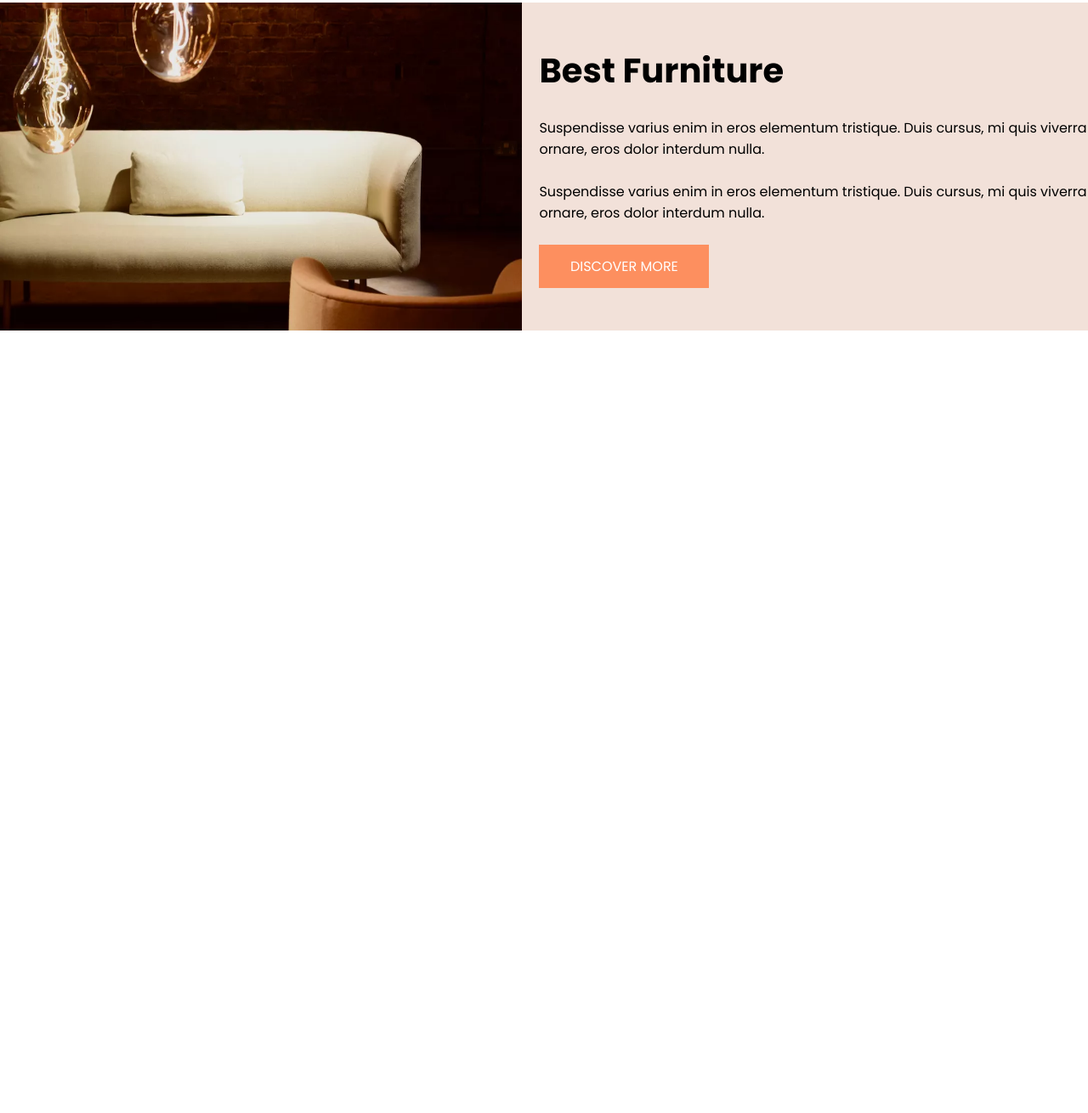
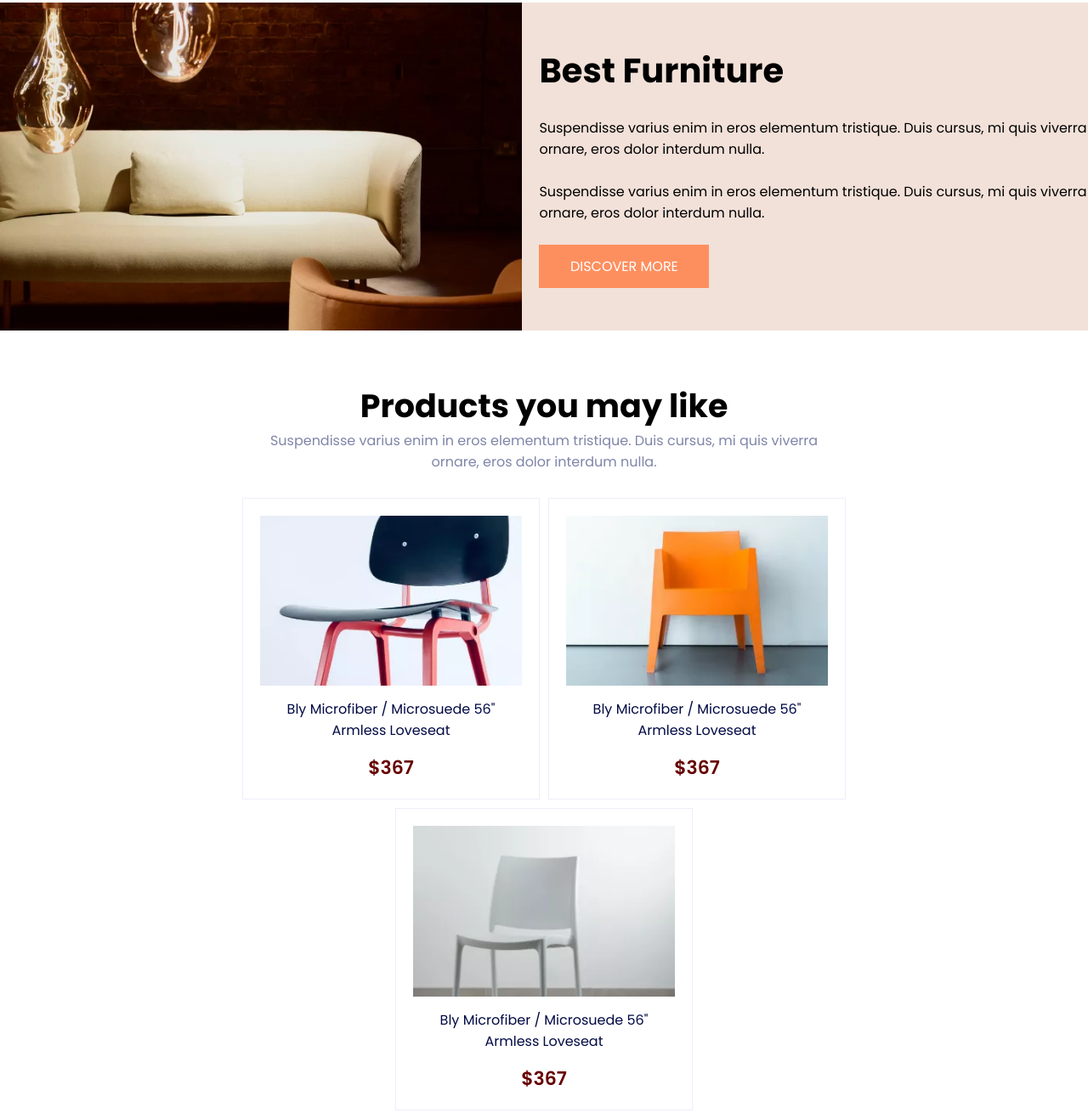
Before and after one commit to Fuadmikayil/Furniture, a plain HTML site: page index.html in a window 1280 px wide. Shown: the part 1956-3266 px from the top of the page at 85% size. Before the commit the page ends 2345 px from the top, so only its background shows below. Drawn offline with nearby package versions, Linux system fonts and the light colour scheme.

Commit message:
LikeProducts end

```diff
--- a/index.html
+++ b/index.html
@@ -110,6 +110,30 @@
                 </a>
         </div>
     </section>
+    <section class="LikeProducts">
+        <div class="text-center">
+            <h1>Products you may like</h1>
+            <p>Suspendisse varius enim in eros elementum tristique. Duis cursus, mi quis viverra ornare, eros dolor interdum nulla.
+            </p>
+        </div>
+        <div class="product_about">
+            <div class="product_main">
+                <img src="./images/chair1.webp" alt="Divan">
+                <a href="#">Bly Microfiber / Microsuede 56" Armless Loveseat</a>
+                <h3>$367</h3>
+            </div>
+            <div class="product_main">
+                <img src="./images/chair2.webp" alt="Divan">
+                <a href="#">Bly Microfiber / Microsuede 56" Armless Loveseat</a>
+                <h3>$367</h3>
+            </div>
+            <div class="product_main">
+                <img src="./images/chair3.webp" alt="Divan">
+                <a href="#">Bly Microfiber / Microsuede 56" Armless Loveseat</a>
+                <h3>$367</h3>
+            </div>
+        </div>
+    </section>
 </body>
 
 </html>
--- a/style.css
+++ b/style.css
@@ -208,17 +208,15 @@
     padding: 40px 30px;
     align-items: center;
 }
-
-.PRODUCTS>.text-center {
+.text-center {
     text-align: center;
     max-width: 650px;
 }
 
-.PRODUCTS>.text-center>h1 {
+.text-center>h1 {
     font-size: 38px;
 }
-
-.PRODUCTS>.text-center>p {
+.text-center>p {
     color: #7F85A8;
     font-size: 16px;
     font-weight: 400;
@@ -242,7 +240,7 @@
     box-shadow: 0 1.5px 0 0 #fd8e5f;
 }
 
-.PRODUCTS>.product_about {
+.product_about {
     display: flex;
     justify-content: center;
     width: 80%;
@@ -250,7 +248,7 @@
     gap: 10px;
 }
 
-.PRODUCTS>.product_about>.product_main {
+.product_about>.product_main {
     display: flex;
     width: 350px;
     flex-direction: column;
@@ -261,16 +259,16 @@
     border: 1px solid rgba(95, 84, 221, 0.105);
 }
 
-.PRODUCTS>.product_about>.product_main>img {
+.product_about>.product_main>img {
     width: 100%;
     object-fit: cover;
 }
 
-.PRODUCTS>.product_about>.product_main>a {
+.product_about>.product_main>a {
     color: #010A44;
 }
 
-.PRODUCTS>.product_about>.product_main>h3 {
+.product_about>.product_main>h3 {
     color: #670000;
     font-weight: 600;
     font-size: 22px;
@@ -323,3 +321,12 @@
     width: 100%;
 }
 /*MANUFACTURER End*/
+/*LikeProducts Start*/
+.LikeProducts{
+    display: flex;
+    flex-direction: column;
+    gap: 30px;
+    align-items: center;
+    padding: 60px 50px;
+}
+/*LikeProducts End*/
```
Also changed, not shown: images/chair1.webp (added), images/chair2.webp (added), images/chair3.webp (added).
